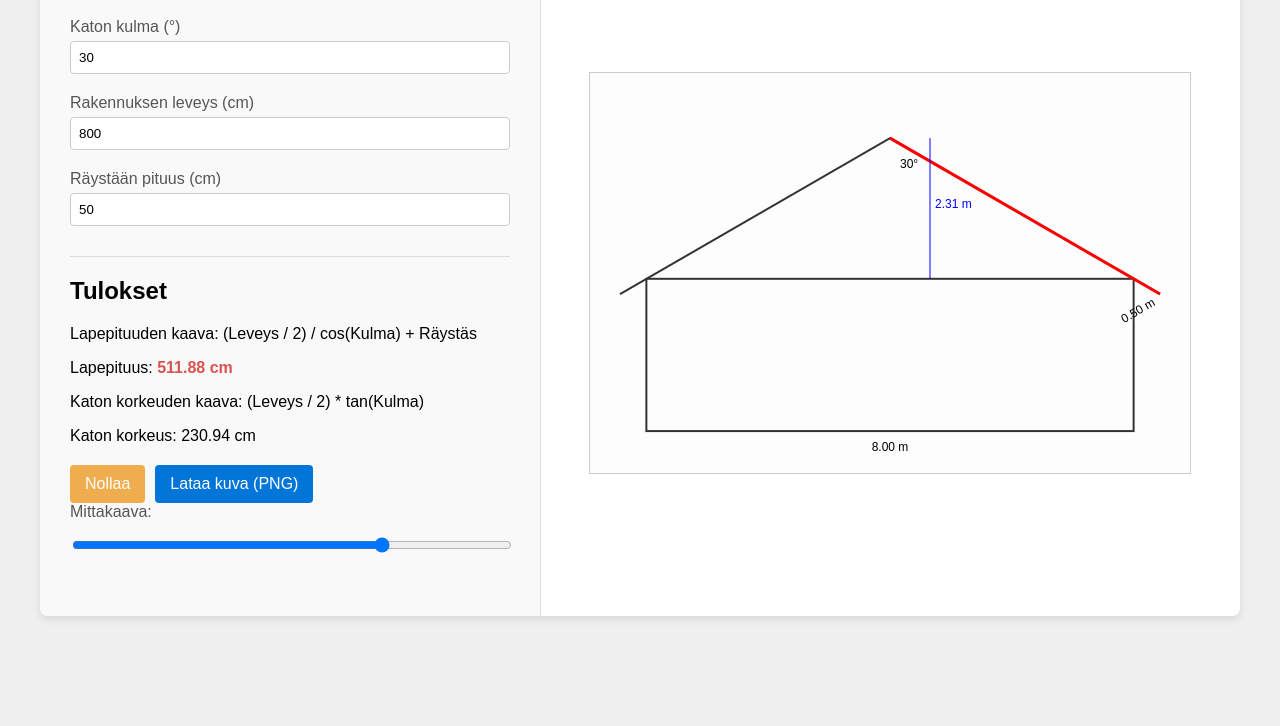
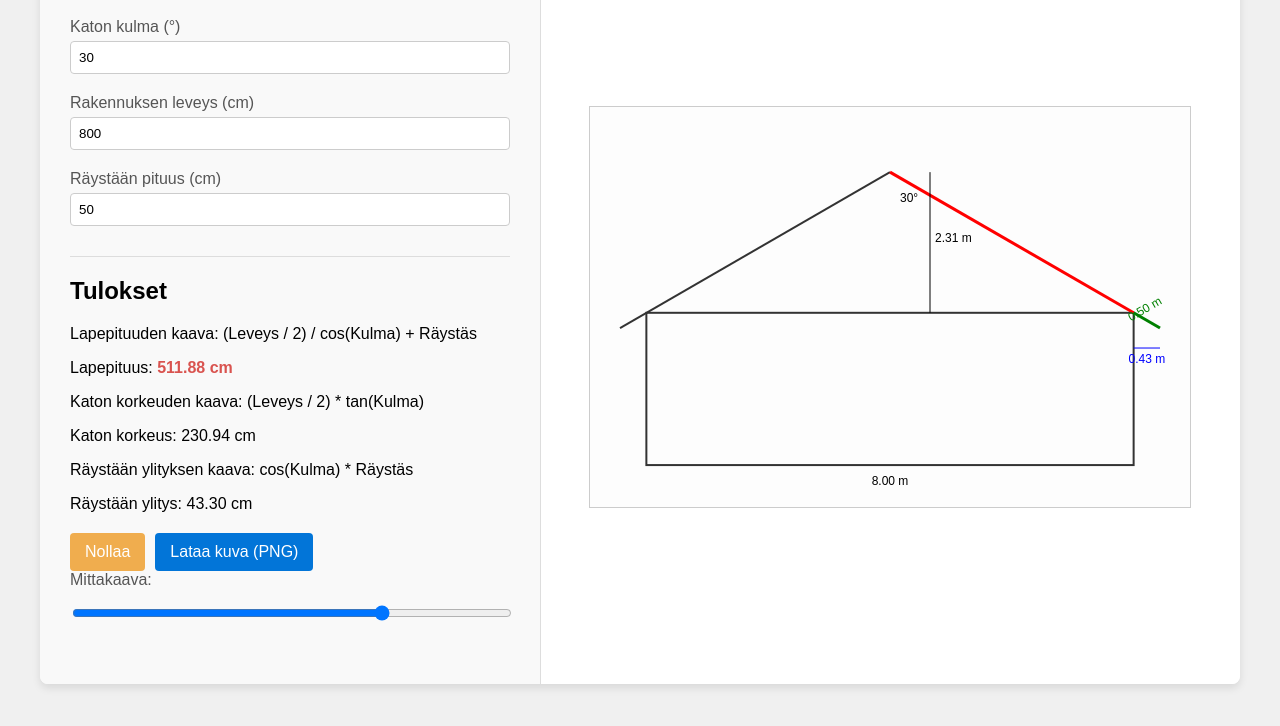
Before and after one commit to samiru/lape-laskuri, a plain HTML site: page index.html in a window 1280 px wide. Shown: the part 90-816 px from the top of the page. Drawn offline with Linux system fonts and the light colour scheme.

Commit message:
Display and calculate eave overhang

```diff
--- a/index.html
+++ b/index.html
@@ -31,6 +31,8 @@
                 <p id="tulos">Lapepituus: <span></span></p>
                 <p id="kaava-korkeus">Katon korkeuden kaava: (Leveys / 2) * tan(Kulma)</p>
                 <p id="katon-korkeus-tulos">Katon korkeus: <span></span></p>
+                <p id="kaava-ylitys">Räystään ylityksen kaava: cos(Kulma) * Räystäs</p>
+                <p id="raystaan-ylitys-tulos">Räystään ylitys: <span></span></p>
             </div>
             <div class="buttons">
                 <button id="reset-button" type="button">Nollaa</button>
--- a/script.js
+++ b/script.js
@@ -5,6 +5,7 @@ document.addEventListener('DOMContentLoaded', () => {
     const raystasInput = document.getElementById('raystaan-pituus');
     const lapeTulosSpan = document.querySelector('#tulos span');
     const korkeusTulosSpan = document.querySelector('#katon-korkeus-tulos span');
+    const ylitysTulosSpan = document.querySelector('#raystaan-ylitys-tulos span');
     const canvas = document.getElementById('katto-canvas');
     const ctx = canvas.getContext('2d');
     const resetButton = document.getElementById('reset-button');
@@ -20,6 +21,7 @@ document.addEventListener('DOMContentLoaded', () => {
         if (isNaN(kulma) || isNaN(leveys) || isNaN(raystas) || kulma <= 0 || kulma >= 90 || leveys <= 0 || raystas < 0) {
             lapeTulosSpan.textContent = 'Virheelliset syötteet';
             korkeusTulosSpan.textContent = '';
+            ylitysTulosSpan.textContent = '';
             ctx.clearRect(0, 0, canvas.width, canvas.height);
             return;
         }
@@ -27,14 +29,16 @@ document.addEventListener('DOMContentLoaded', () => {
         const kulmaRad = kulma * (Math.PI / 180);
         const lapePituus = (leveys / 2) / Math.cos(kulmaRad) + raystas;
         const katonKorkeus = (leveys / 2) * Math.tan(kulmaRad);
+        const raystaanYlitys = Math.cos(kulmaRad) * raystas;
 
         lapeTulosSpan.textContent = `${lapePituus.toFixed(2)} cm`;
         korkeusTulosSpan.textContent = `${katonKorkeus.toFixed(2)} cm`;
+        ylitysTulosSpan.textContent = `${raystaanYlitys.toFixed(2)} cm`;
 
-        drawRoof(kulma, leveys, raystas, scale, katonKorkeus);
+        drawRoof(kulma, leveys, raystas, scale, katonKorkeus, raystaanYlitys);
     }
 
-    function drawRoof(kulma, leveys, raystas, scale, katonKorkeus) {
+    function drawRoof(kulma, leveys, raystas, scale, katonKorkeus, raystaanYlitys) {
         const canvasWidth = 600;
         const canvasHeight = 400;
         canvas.width = canvasWidth;
@@ -46,14 +50,13 @@ document.addEventListener('DOMContentLoaded', () => {
         const kulmaRad = kulma * (Math.PI / 180);
         const leveysM = leveys / 100;
         const raystasM = raystas / 100;
+        const ylitysM = raystaanYlitys / 100;
         const visualWallHeightM = 2.5;
 
         const buildingWidth = leveysM * scale;
         const roofRise = (katonKorkeus / 100) * scale;
         const wallHeight = visualWallHeightM * scale;
-
-        // Calculate eaves projection correctly
-        const eavesHorizontal = Math.cos(kulmaRad) * (raystasM * scale);
+        const eavesHorizontal = ylitysM * scale;
         const eavesVertical = Math.sin(kulmaRad) * (raystasM * scale);
 
         const totalWidth = buildingWidth + 2 * eavesHorizontal;
@@ -76,63 +79,86 @@ document.addEventListener('DOMContentLoaded', () => {
         const startX = (canvasWidth - scaledWidth) / 2;
         const startY = (canvasHeight + scaledWallHeight - scaledRoofRise) / 2;
 
-        // Draw building base
+        // --- Drawing ---
+
+        // 1. Draw building base
         ctx.strokeStyle = '#333';
         ctx.lineWidth = 2;
         ctx.strokeRect(startX, startY, scaledWidth, scaledWallHeight);
 
-        // Define roof points
+        // 2. Define roof points
         const harjaPiste = { x: startX + scaledWidth / 2, y: startY - scaledRoofRise };
-        const vasenRaystaanPaa = { x: startX - scaledEavesHorizontal, y: startY + scaledEavesVertical };
+        const oikeaSeinaYla = { x: startX + scaledWidth, y: startY };
         const oikeaRaystaanPaa = { x: startX + scaledWidth + scaledEavesHorizontal, y: startY + scaledEavesVertical };
 
-        // Draw roof structure
+        // 3. Draw roof segments
+        // Left side for context
         ctx.beginPath();
-        ctx.moveTo(vasenRaystaanPaa.x, vasenRaystaanPaa.y);
-        ctx.lineTo(harjaPiste.x, harjaPiste.y);
-        ctx.lineTo(oikeaRaystaanPaa.x, oikeaRaystaanPaa.y);
+        ctx.moveTo(harjaPiste.x, harjaPiste.y);
+        ctx.lineTo(startX - scaledEavesHorizontal, startY + scaledEavesVertical);
         ctx.strokeStyle = '#333';
+        ctx.lineWidth = 2;
         ctx.stroke();
 
-        // Highlight the calculated slope (lape)
+        // Main slope (red)
         ctx.beginPath();
         ctx.moveTo(harjaPiste.x, harjaPiste.y);
-        ctx.lineTo(oikeaRaystaanPaa.x, oikeaRaystaanPaa.y);
+        ctx.lineTo(oikeaSeinaYla.x, oikeaSeinaYla.y);
         ctx.strokeStyle = 'red';
         ctx.lineWidth = 3;
         ctx.stroke();
 
-        // Dimensions and labels
-        ctx.fillStyle = 'black';
+        // Eave (green)
+        ctx.beginPath();
+        ctx.moveTo(oikeaSeinaYla.x, oikeaSeinaYla.y);
+        ctx.lineTo(oikeaRaystaanPaa.x, oikeaRaystaanPaa.y);
+        ctx.strokeStyle = 'green';
+        ctx.lineWidth = 3;
+        ctx.stroke();
+
+        // --- Labels and Dimension Lines ---
         ctx.font = '12px Arial';
-        ctx.textAlign = 'center';
 
         // Building width
+        ctx.fillStyle = 'black';
+        ctx.textAlign = 'center';
         ctx.fillText(`${leveysM.toFixed(2)} m`, startX + scaledWidth / 2, startY + scaledWallHeight + 20);
 
         // Angle
         ctx.textAlign = 'left';
         ctx.fillText(`${kulma}°`, harjaPiste.x + 10, harjaPiste.y + 30);
 
-        // Eaves label
+        // Eaves length label
+        ctx.fillStyle = 'green';
         ctx.textAlign = 'center';
         ctx.save();
-        ctx.translate(oikeaRaystaanPaa.x - 20, oikeaRaystaanPaa.y + 20);
+        ctx.translate(oikeaSeinaYla.x + (oikeaRaystaanPaa.x - oikeaSeinaYla.x) / 2, oikeaSeinaYla.y + (oikeaRaystaanPaa.y - oikeaSeinaYla.y) / 2 - 8);
         ctx.rotate(-kulmaRad);
         ctx.fillText(`${raystasM.toFixed(2)} m`, 0, 0);
         ctx.restore();
 
-        // Roof height label
+        // Roof height line and label
         const harjaX = startX + scaledWidth / 2;
         ctx.beginPath();
         ctx.moveTo(harjaX + 40, startY);
         ctx.lineTo(harjaX + 40, startY - scaledRoofRise);
+        ctx.strokeStyle = 'black';
+        ctx.lineWidth = 1;
+        ctx.stroke();
+        ctx.fillStyle = 'black';
+        ctx.textAlign = 'left';
+        ctx.fillText(`${(katonKorkeus / 100).toFixed(2)} m`, harjaX + 45, startY - scaledRoofRise / 2);
+
+        // Eaves horizontal projection (ylitys) line and label
+        ctx.beginPath();
+        ctx.moveTo(oikeaSeinaYla.x, oikeaRaystaanPaa.y + 20);
+        ctx.lineTo(oikeaRaystaanPaa.x, oikeaRaystaanPaa.y + 20);
         ctx.strokeStyle = 'blue';
         ctx.lineWidth = 1;
         ctx.stroke();
         ctx.fillStyle = 'blue';
-        ctx.textAlign = 'left';
-        ctx.fillText(`${(katonKorkeus / 100).toFixed(2)} m`, harjaX + 45, startY - scaledRoofRise / 2);
+        ctx.textAlign = 'center';
+        ctx.fillText(`${ylitysM.toFixed(2)} m`, oikeaSeinaYla.x + scaledEavesHorizontal / 2, oikeaRaystaanPaa.y + 35);
 
         ctx.restore();
     }
@@ -140,9 +166,9 @@ document.addEventListener('DOMContentLoaded', () => {
     function reset() {
         form.reset();
         kulmaInput.value = 30;
-        leveysInput.value = 800;
+        leveysInput.value = 383;
         raystasInput.value = 50;
-        scaleSlider.value = 50;
+        scaleSlider.value = 75;
         calculateAndDraw();
     }
 
```
